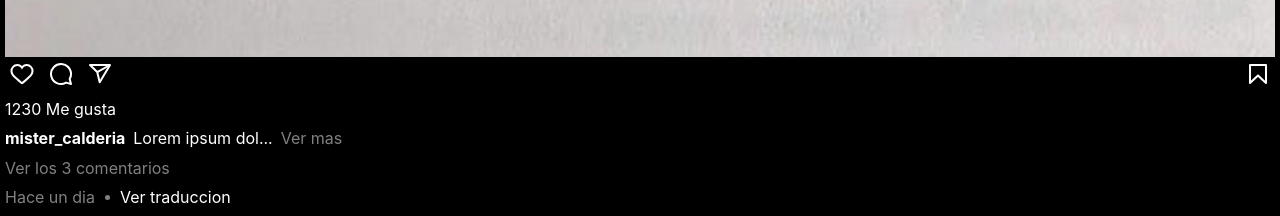
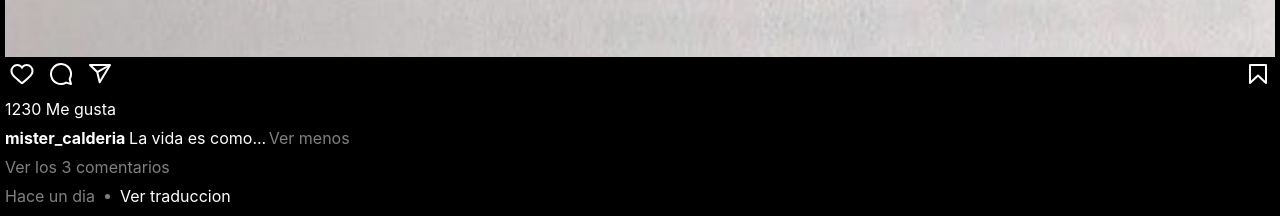
Before and after one commit to EdondjiIbolo/InstagramClone, a React (Vite) app: page / in a window 1280 px wide. Shown: the part 1440-1656 px from the top of the page. Built offline with nearby package versions, Linux system fonts and the light colour scheme.

Commit message:
ver mas description del post

```diff
--- a/src/Components/Feed/FeedMedia.jsx
+++ b/src/Components/Feed/FeedMedia.jsx
@@ -1,13 +1,37 @@
+import { useEffect, useState } from "react";
 import imgFeed from "../../assets/imgclonIg.jpg";
 import { ComentIcon, DotIcon, HeartIcon, SaveIcon, ShareIcon } from "../Iconos";
 import "./feeditem.css";
 export function MediaPlayer() {
-  const text = "Lorem ipsum dolor sit ametcon";
-  const textLenght = text.length;
-  const className =
-    textLenght > 25
-      ? "description__post description__post-overflow "
-      : "description__post";
+  const [MyClass, setMyClass] = useState("description__post");
+  const [click, setClick] = useState(false);
+  const initialText =
+    "La vida es como un lienzo en blanco, depende de ti cómo llenarlo de colores y emociones.  ¡Sé valiente, sé auténtico y aprovecha cada oportunidad que se te presente!";
+  const [text, setText] = useState(initialText);
+  const textLenght = initialText.length;
+
+  useEffect(() => {
+    if (textLenght > 25) {
+      setMyClass("description__post description__post-overflow ");
+      setText(`${text.slice(0, 15)}...`);
+    }
+  }, [textLenght]);
+
+  const handleClick = () => {
+    if (click) {
+      setText(initialText);
+      console.log(initialText);
+      setMyClass(`${MyClass} description__post--show`);
+
+      setClick(false);
+    } else {
+      setText(`${text.slice(0, 15)}...`);
+      console.log(initialText);
+      setMyClass(`${MyClass}`);
+
+      setClick(true);
+    }
+  };
   return (
     <section className="feed">
       <header className="feed__header">
@@ -46,11 +70,15 @@ export function MediaPlayer() {
       <section className="feed-detail">
         <span className="feed__likes">1230 Me gusta</span>
         <div className="feed__description">
-          <div className={className}>
+          <div className={MyClass}>
             <span className="feed__user-description">
               <strong> mister_calderia </strong>
-              {textLenght > 25 ? `${text.slice(0, 15)}...` : text}
-              {textLenght > 25 && <span className="feed__time">Ver mas</span>}
+              {text}
+              {textLenght > 25 && (
+                <span className="text-grey" onClick={handleClick}>
+                  Ver {click ? "mas" : "menos"}
+                </span>
+              )}
             </span>
           </div>
         </div>
--- a/src/Components/Feed/feeditem.css
+++ b/src/Components/Feed/feeditem.css
@@ -85,14 +85,23 @@
 .description__post {
   /* Todo */
 
-  height: 25px;
+  height: min-content;
   overflow: hidden;
+  transition: all ease 450ms;
+}
+.description__post--show {
+  height: min-content;
+  padding-bottom: 5px;
 }
 .description__post-overflow {
   text-wrap: wrap;
   text-overflow: ellipsis;
 }
-.feed__user-description {
+.text-grey {
+  color: gray;
+  margin-left: 2.5px;
+}
+/* .feed__user-description {
   display: flex;
   gap: 8px;
-}
+} */
```
